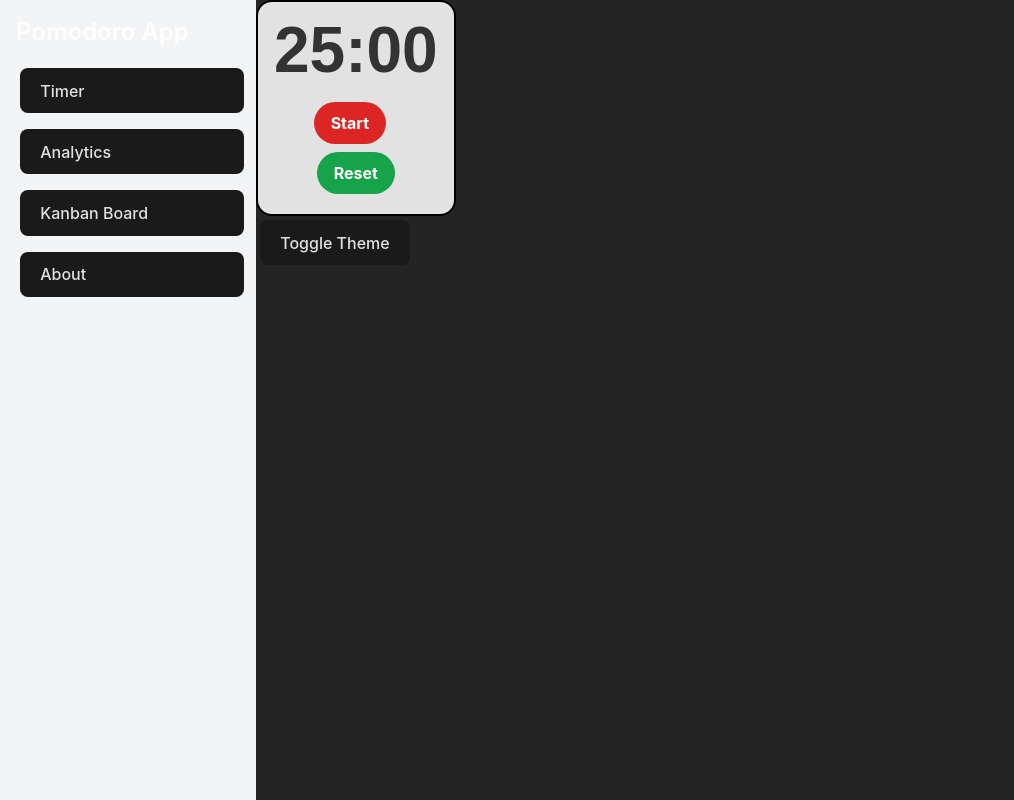
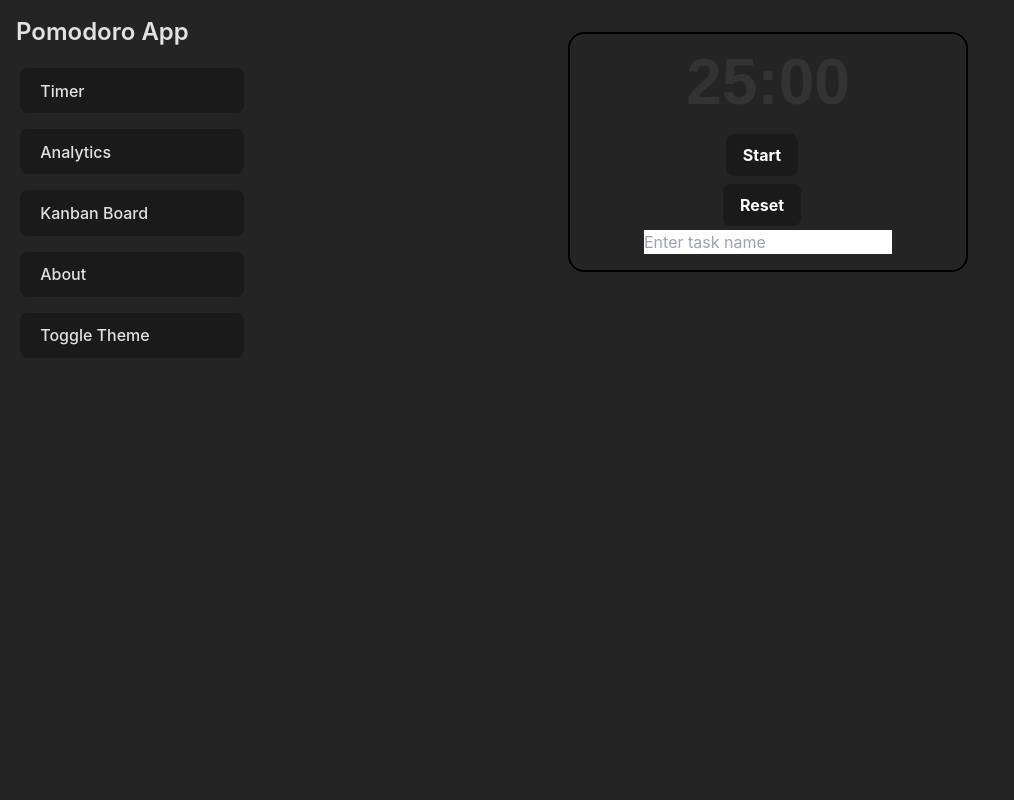
Before and after one commit to tombryson/Taskly, a React (Vite) app: page / in a window 1280 px wide. Shown: the whole page, without its empty margins (0-1014 px from the left). Built offline with nearby package versions, Linux system fonts and the light colour scheme.

Commit message:
changes to UI and sidebar functionality

```diff
--- /dev/null
+++ b/postcss.config.cjs
@@ -0,0 +1,6 @@
+module.exports = {
+    plugins: {
+      tailwindcss: {},
+      autoprefixer: {},
+    },
+  }
--- a/src/App.css
+++ /dev/null
@@ -1,6 +0,0 @@
-#root {
-  max-width: 1280px;
-  margin: 0 auto;
-  padding: 2rem;
-  text-align: center;
-}
--- a/src/App.jsx
+++ b/src/App.jsx
@@ -3,27 +3,24 @@ import Sidebar from './components/Sidebar';
 // import KanbanBoard from './components/KanbanBoard';
 // import Analytics from './components/Analytics';
 import PomodoroTimer from './components/PomodoroTimer.jsx';
-import './components/style.css';
 
 function App() {
-  const [theme, setTheme] = useState('light');
+  const [theme, setTheme] = useState('dark');
   const [selectedSection, setSelectedSection] = useState('timer');
 
   function toggleTheme() {
     setTheme(theme === 'light' ? 'dark' : 'light');
   }
-
   function handleSectionChange(section) {
     setSelectedSection(section);
   }
 
   return (
-    <div className={`App ${theme === 'dark' ? 'dark' : ''}`}>
-      <div className="flex">
-        <Sidebar onSectionChange={handleSectionChange} />
+    <div className={`App`}>
+      <div className="flex min-h-screen">
+        {<Sidebar onSectionChange={handleSectionChange} theme={theme} onToggleTheme={toggleTheme} />}
         <main className="flex-1">
           {selectedSection === 'timer' && <PomodoroTimer theme={theme} />}
-          <button onClick={toggleTheme}>Toggle Theme</button>
         </main>
       </div>
     </div>
--- a/src/components/PomodoroTimer.jsx
+++ b/src/components/PomodoroTimer.jsx
@@ -1,11 +1,40 @@
 import React, { useState, useEffect } from 'react';
-import './style.css';
 
 function PomodoroTimer({theme}) {
   const [minutes, setMinutes] = useState(25);
   const [seconds, setSeconds] = useState(0);
   const [running, setRunning] = useState(false);
   const [workMode, setWorkMode] = useState(true);
+
+  const [taskName, setTaskName] = useState('');
+
+  const handleTaskInputChange = (e) => {
+    setTaskName(e.target.value);
+  };
+
+  const handleTimerEnd = () => {
+    saveTaskToDatabase(taskName, timeSpent);
+  }
+
+  const saveTaskToDatabase = async (task, time) => {
+    try {
+      const response = await fetch('http://your-backend-url/api/task', {
+        method: 'POST',
+        headers: {
+          'Content-Type': 'application/json',
+        },
+        body: JSON.stringify({ TaskName: task, TimeSpent: time }),
+      });
+
+      if (response.ok) {
+        console.log('Task saved successfully');
+      } else {
+        console.log('Error saving task');
+      }
+    } catch (error) {
+      console.error('Error saving task:', error);
+    }
+  };
 
   useEffect(() => {
     let interval = null;
@@ -32,11 +61,11 @@ function PomodoroTimer({theme}) {
   }, [running, minutes, seconds, workMode]);
 
   return (
-    <div className={`pomodoro-timer bg-${theme === 'light' ? 'gray-200' : 'gray-800'} p-8 rounded-lg`}>
+    <div className={`pomodoro-timer ${theme === 'light' ? 'bg-gray-200' : 'bg-gray-800'} m-8 p-8 rounded-lg`}>
       <div className="timer-text font-semibold text-6xl mb-6">{`${minutes.toString().padStart(2, '0')}:${seconds.toString().padStart(2, '0')}`}</div>
       <button
         onClick={() => setRunning(!running)}
-        className="start-pause-btn bg-red-600 text-white font-bold py-2 px-4 rounded-full mr-4"
+        className="start-pause-btn text-white font-bold py-2 px-4 rounded-half mr-4"
       >
         {running ? 'Pause' : 'Start'}
       </button>
@@ -47,10 +76,16 @@ function PomodoroTimer({theme}) {
           setMinutes(25);
           setSeconds(0);
         }}
-        className="reset-btn bg-green-600 text-white font-bold py-2 px-4 rounded-full"
+        className="reset-btn text-white font-bold py-2 px-4 rounded-half mr-4"
       >
         Reset
       </button>
+      <input
+      type="text"
+      value={taskName}
+      onChange={handleTaskInputChange}
+      placeholder="Enter task name"
+      />
     </div>
   );
 }
--- a/src/components/Sidebar.jsx
+++ b/src/components/Sidebar.jsx
@@ -1,9 +1,11 @@
-// src/components/Sidebar.js
-import React from 'react';
+import React, { useState, useEffect } from 'react';
 
-function Sidebar({ onSectionChange }) {
+function Sidebar({ onSectionChange, theme, onToggleTheme }) {
   return (
-    <div className="sidebar bg-gray-100 w-64 h-screen p-4 z-10">
+    <div className={`sidebar w-64 h-screen p-4 z-10 ${
+      theme === 'light' ? 'bg-gray-200' : 'bg-gray-800'
+    }`}
+  >
       <h1 className="text-2xl font-semibold mb-4">Pomodoro App</h1>
       <ul className="space-y-2">
         <li>
@@ -38,6 +40,14 @@ function Sidebar({ onSectionChange }) {
             About
           </button>
         </li>
+        <li>
+          <button
+            className="w-full text-left"
+            onClick={onToggleTheme}
+          >
+            Toggle Theme
+          </button>
+        </li>
       </ul>
     </div>
   );
--- a/src/components/style.css
+++ /dev/null
@@ -1,99 +0,0 @@
-@tailwind base;
-@tailwind components;
-@tailwind utilities;
-
-:root {
-  font-family: Inter, system-ui, Avenir, Helvetica, Arial, sans-serif;
-  line-height: 1.5;
-  font-weight: 400;
-
-  color-scheme: light dark;
-  color: rgba(255, 255, 255, 0.87);
-  background-color: #242424;
-
-  font-synthesis: none;
-  text-rendering: optimizeLegibility;
-  -webkit-font-smoothing: antialiased;
-  -moz-osx-font-smoothing: grayscale;
-  -webkit-text-size-adjust: 100%;
-}
-
-body {
-  margin: 0;
-  min-width: 320px;
-  min-height: 100vh;
-  display: flex;
-}
-
-a {
-  font-weight: 500;
-  color: #646cff;
-  text-decoration: inherit;
-}
-a:hover {
-  color: #535bf2;
-}
-
-h1 {
-  font-size: 3.2em;
-  line-height: 1.1;
-}
-
-button {
-  border-radius: 8px;
-  border: 1px solid transparent;
-  padding: 0.6em 1.2em;
-  font-size: 1em;
-  font-weight: 500;
-  font-family: inherit;
-  background-color: #1a1a1a;
-  cursor: pointer;
-  transition: border-color 0.25s;
-  margin: 4px;
-  transition: all 0.1s ease;
-}
-button:hover {
-  border-color: #646cff;
-}
-button:focus,
-button:focus-visible {
-  outline: 4px auto -webkit-focus-ring-color;
-}
-
-.pomodoro-timer {
-    display: flex;
-    flex-direction: column;
-    align-items: center;
-    align-content: center;
-    justify-content: center;
-    padding: 1rem;
-    border-radius: 1rem;
-    transition: all 0.5s ease-in-out;
-    border: solid 2px black;
-  }
-
-.timer-text {
-    font-family: 'Arial', sans-serif;
-    font-weight: 600;
-    font-size: 4rem;
-    color: #333;
-    margin-bottom: 1rem;
-    position: relative;
-    z-index: 1;
-}
-
-.bg-gray-200 {
-  background-color: #f0f0f0ee;
-}
-
-.bg-gray-800 {
-  background-color: #242424;
-}
-
-.timer-text {
-  color: #333;
-}
-
-.dark .timer-text {
-  color: #fff;
-}
--- a/src/index.css
+++ b/src/index.css
@@ -18,21 +18,19 @@
   -webkit-text-size-adjust: 100%;
 }
 
+body {
+  min-height: 100vh;
+  text-rendering: optimizeSpeed;
+  line-height: 1.5;
+}
+
 a {
   font-weight: 500;
   color: #646cff;
   text-decoration: inherit;
 }
-
 a:hover {
   color: #535bf2;
-}
-
-body {
-  margin: 0;
-  min-width: 320px;
-  min-height: 100vh;
-  display: flex;
 }
 
 h1 {
@@ -50,6 +48,8 @@ button {
   background-color: #1a1a1a;
   cursor: pointer;
   transition: border-color 0.25s;
+  margin: 4px;
+  transition: all 0.1s ease;
 }
 button:hover {
   border-color: #646cff;
@@ -59,15 +59,42 @@ button:focus-visible {
   outline: 4px auto -webkit-focus-ring-color;
 }
 
-@media (prefers-color-scheme: light) {
-  :root {
-    color: #213547;
-    background-color: #ffffff;
+.pomodoro-timer {
+    display: flex;
+    width: 400px;
+    margin-inline: auto;
+    flex-direction: column;
+    align-items: center;
+    align-content: center;
+    justify-content: center;
+    padding: 1rem;
+    border-radius: 1rem;
+    transition: all 0.5s ease-in-out;
+    border: solid 2px black;
   }
-  a:hover {
-    color: #747bff;
-  }
-  button {
-    background-color: #f9f9f9;
-  }
+
+.timer-text {
+    font-family: 'Arial', sans-serif;
+    font-weight: 600;
+    font-size: 4rem;
+    color: #333;
+    margin-bottom: 1rem;
+    position: relative;
+    z-index: 1;
 }
+
+.bg-gray-200 {
+  background-color: #f0f0f0ee;
+}
+
+.bg-gray-800 {
+  background-color: #242424;
+}
+
+.timer-text {
+  color: #333;
+}
+
+.dark .timer-text {
+  color: #fff;
+}
--- a/src/main.jsx
+++ b/src/main.jsx
@@ -1,6 +1,8 @@
 import React from 'react'
 import ReactDOM from 'react-dom/client'
 import App from './App'
+import './reset.css';
+import './index.css';
 
 ReactDOM.createRoot(document.getElementById('root')).render(
   <React.StrictMode>
--- /dev/null
+++ b/src/reset.css
@@ -0,0 +1,74 @@
+/* Box sizing rules */
+*,
+*::before,
+*::after {
+  box-sizing: border-box;
+}
+
+/* Remove default margin */
+body,
+h1,
+h2,
+h3,
+h4,
+p,
+figure,
+blockquote,
+dl,
+dd {
+  margin: 0;
+}
+
+/* Remove list styles on ul, ol elements with a list role, which suggests default styling will be removed */
+ul[role='list'],
+ol[role='list'] {
+  list-style: none;
+}
+
+/* Set core root defaults */
+html:focus-within {
+  scroll-behavior: smooth;
+}
+
+/* Set core body defaults */
+body {
+  min-height: 100vh;
+  text-rendering: optimizeSpeed;
+  line-height: 1.5;
+}
+
+/* A elements that don't have a class get default styles */
+a:not([class]) {
+  text-decoration-skip-ink: auto;
+}
+
+/* Make images easier to work with */
+img,
+picture {
+  max-width: 100%;
+  display: block;
+}
+
+/* Inherit fonts for inputs and buttons */
+input,
+button,
+textarea,
+select {
+  font: inherit;
+}
+
+/* Remove all animations, transitions and smooth scroll for people that prefer not to see them */
+@media (prefers-reduced-motion: reduce) {
+  html:focus-within {
+   scroll-behavior: auto;
+  }
+
+  *,
+  *::before,
+  *::after {
+    animation-duration: 0.01ms !important;
+    animation-iteration-count: 1 !important;
+    transition-duration: 0.01ms !important;
+    scroll-behavior: auto !important;
+  }
+}
```
